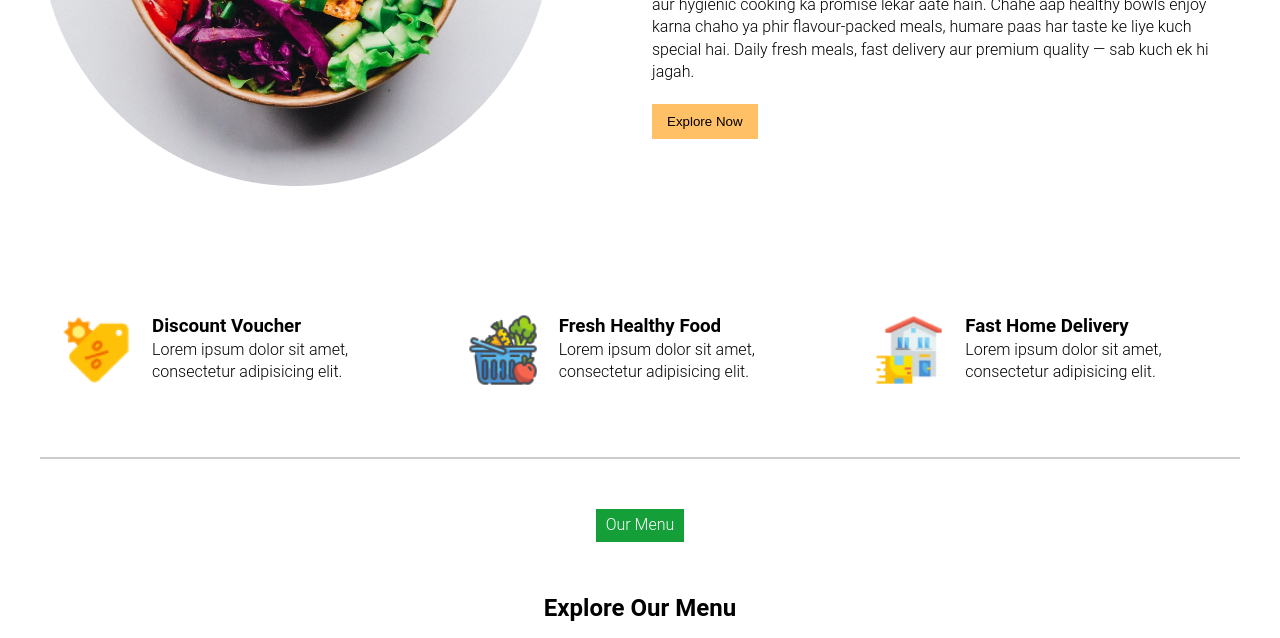
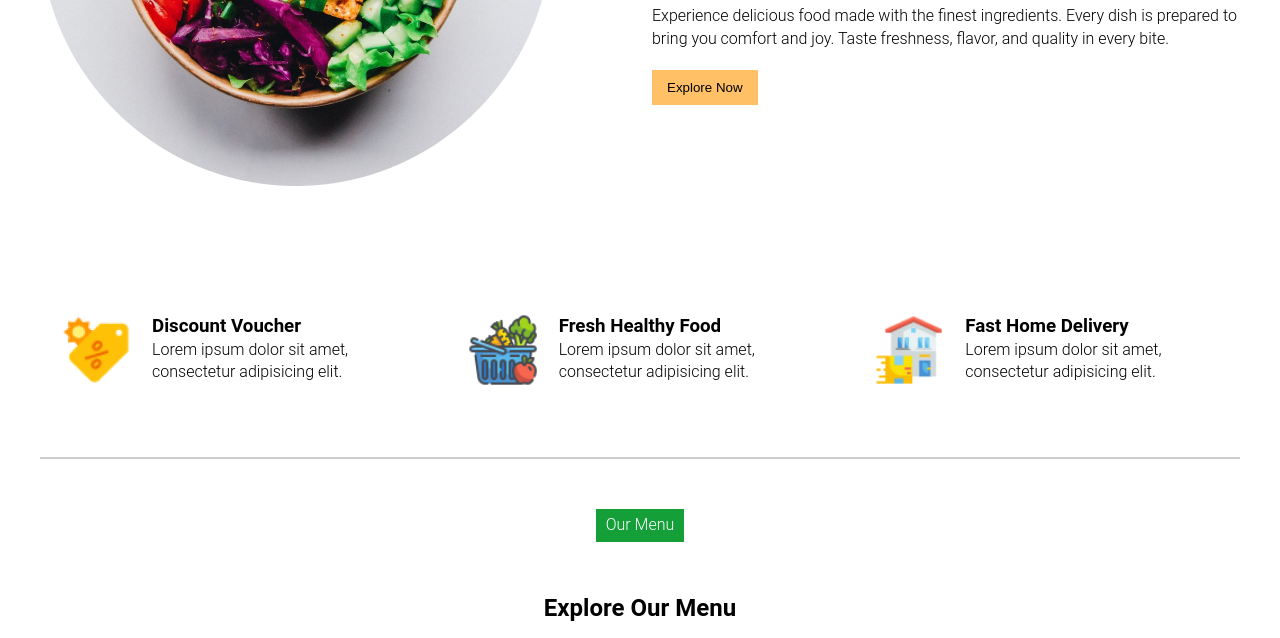
Before and after one commit to rishit2006mehra/restaurant-webdesign, a plain HTML site: page index.html in a window 1280 px wide. Shown: the part 462-1100 px from the top of the page. Drawn offline with Linux system fonts and the light colour scheme.

Commit message:
Update index.html

```diff
--- a/index.html
+++ b/index.html
@@ -34,11 +34,9 @@
           <div class="tag">50% Off on All Products</div>
           <h1>Enjoy Your Delicious Food</h1>
           <p>
-             Welcome to the perfect place for food lovers! Hum fresh ingredients, rich
-  flavours aur hygienic cooking ka promise lekar aate hain. Chahe aap healthy
-  bowls enjoy karna chaho ya phir flavour-packed meals, humare paas har taste
-  ke liye kuch special hai. Daily fresh meals, fast delivery aur premium
-  quality — sab kuch ek hi jagah.
+             Experience delicious food made with the finest ingredients.
+Every dish is prepared to bring you comfort and joy.
+Taste freshness, flavor, and quality in every bite.
           </p>
           <button class="explore_btn">Explore Now</button>
         </div>
```
